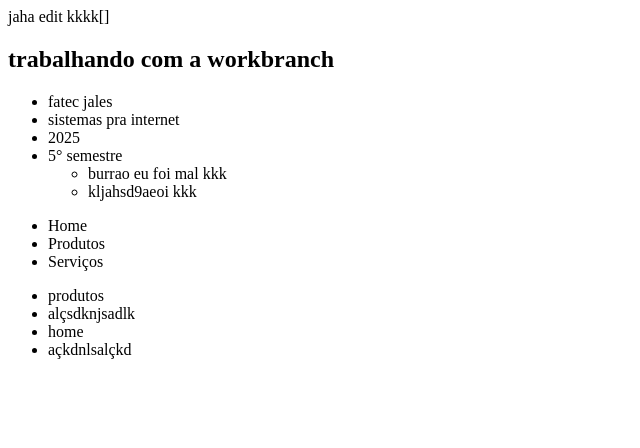
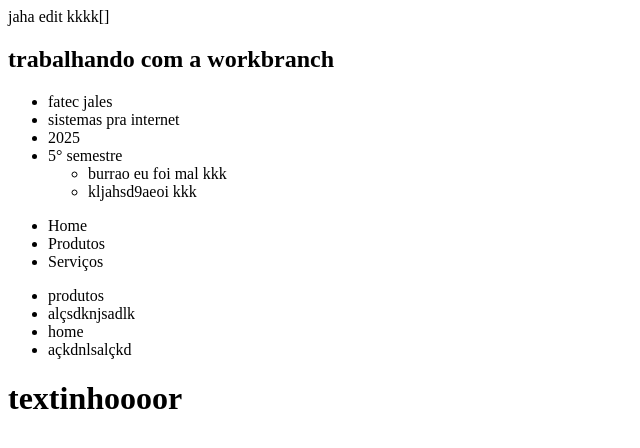
Before and after one commit to enzohd/intro_gi_si, a plain HTML site: page index.html in a window 1280 px wide. Shown: the whole page, without its empty margins (0-640 px from the left). Drawn offline with Linux system fonts and the light colour scheme.

Commit message:
cor porra

```diff
--- a/assets/styles/style.css
+++ b/assets/styles/style.css
@@ -0,0 +1 @@
+*{color:wheat}
--- a/index.html
+++ b/index.html
@@ -42,5 +42,6 @@
             <li>açkdnlsalçkd</li>
         </ul>
     </nav>
+    <h1>textinhoooor</h1>
 </body>
 </html>
```
